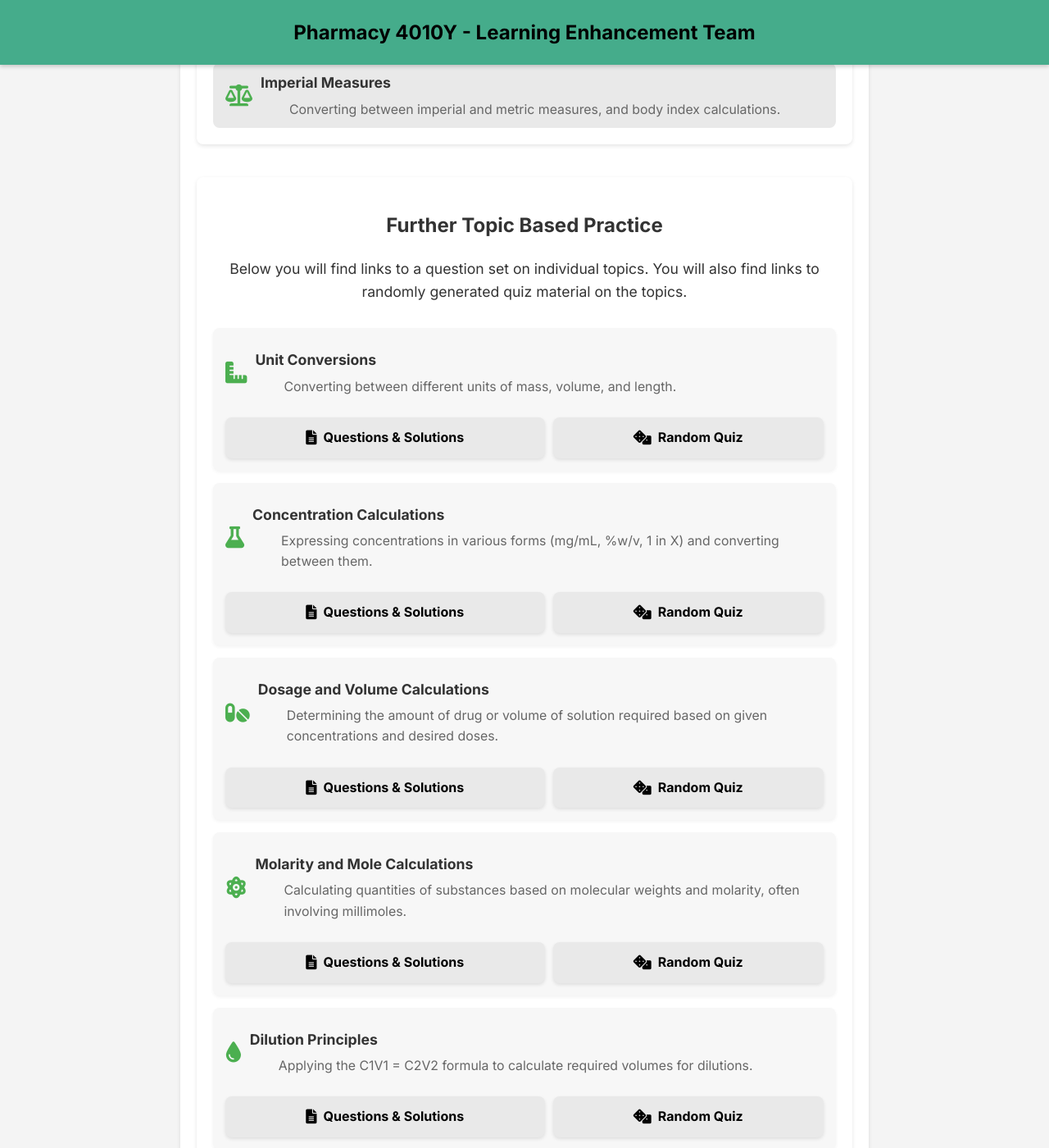
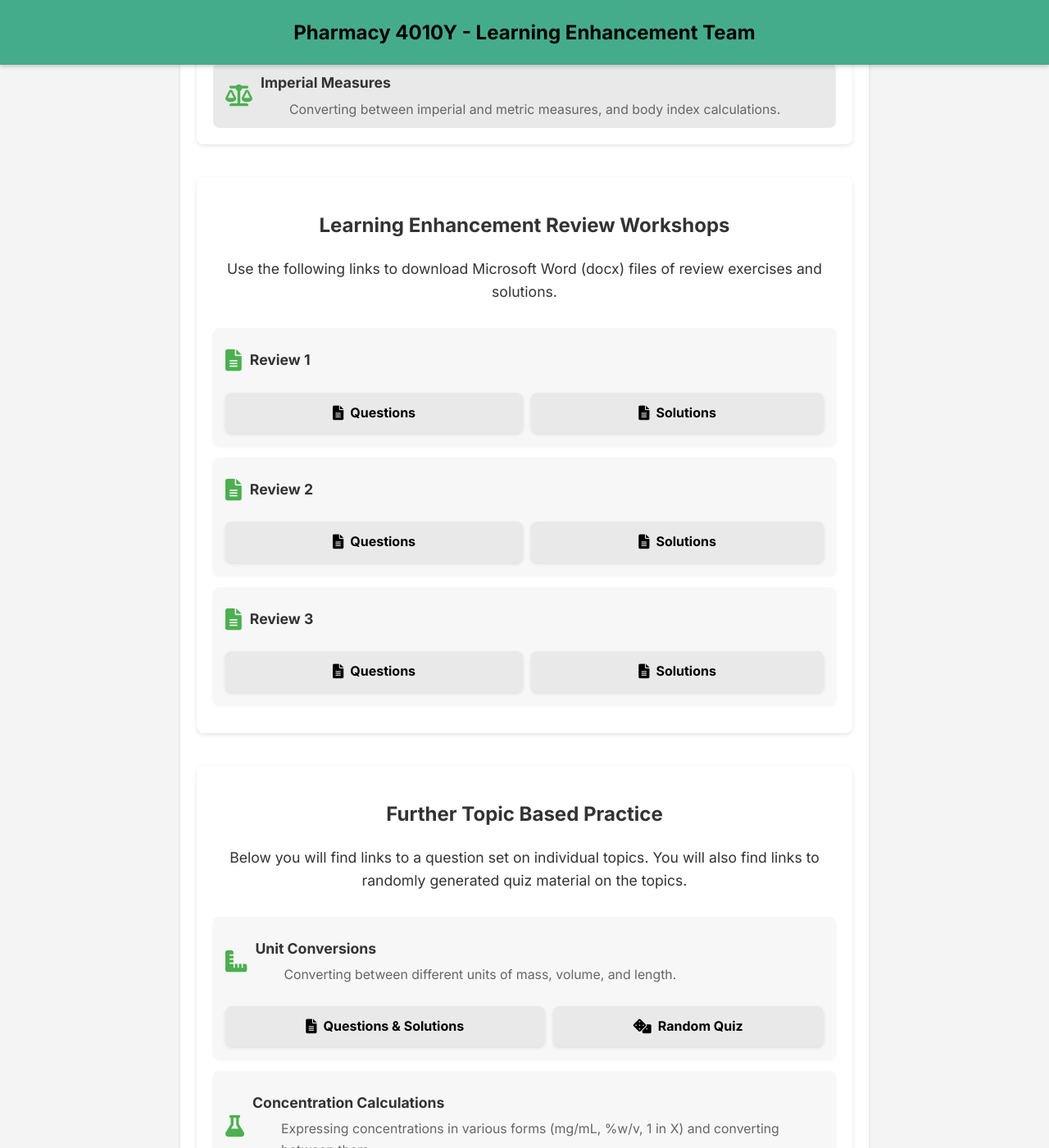
Before and after one commit to probe973/pha-4010y, a Jekyll site: the page index.html, which Jekyll copies as it is, in a window 1280 px wide and 1400 px high, scrolled down 593 px. Shown: the whole window at 82% size. Built offline with Jekyll 4.4.1, drawn with Linux system fonts in a browser that asks for light colours.

```diff
--- a/index.html
+++ b/index.html
@@ -287,6 +287,59 @@
             </div>
         </section>
 
+        <section class="topic-section">
+            <h2>Learning Enhancement Review Workshops</h2>
+            <p>Use the following links to download Microsoft Word (docx) files of review exercises and solutions.</p>
+            <div class="topic-group">
+                <div class="topic-header">
+                    <i class="fas fa-file-alt topic-icon"></i>
+                    <div>
+                        <h3>Review 1</h3>
+                    </div>
+                </div>
+                 <div class="topic-buttons">
+                     <a href="workshops/PhaReview1.docx" class="action-button">
+                         <i class="fas fa-file-alt"></i> Questions
+                     </a>
+                     <a href="workshops/PhaReview1_solutions.docx" class="action-button">
+                         <i class="fas fa-file-alt"></i> Solutions
+                     </a>
+                 </div>
+            </div>
+            <div class="topic-group">
+                <div class="topic-header">
+                    <i class="fas fa-file-alt topic-icon"></i>
+                    <div>
+                        <h3>Review 2</h3>
+                    </div>
+                </div>
+                 <div class="topic-buttons">
+                     <a href="workshops/PhaReview2.docx" class="action-button">
+                         <i class="fas fa-file-alt"></i> Questions
+                     </a>
+                     <a href="workshops/PhaReview2_solutions.docx" class="action-button">
+                         <i class="fas fa-file-alt"></i> Solutions
+                     </a>
+                 </div>
+            </div>
+            <div class="topic-group">
+                <div class="topic-header">
+                    <i class="fas fa-file-alt topic-icon"></i>
+                    <div>
+                        <h3>Review 3</h3>
+                    </div>
+                </div>
+                 <div class="topic-buttons">
+                     <a href="workshops/PhaReview3.docx" class="action-button">
+                         <i class="fas fa-file-alt"></i> Questions
+                     </a>
+                     <a href="workshops/PhaReview3_solutions.docx" class="action-button">
+                         <i class="fas fa-file-alt"></i> Solutions
+                     </a>
+                 </div>
+            </div>
+        </section>
+
         <!-- Further Topic Based Practice Block -->
         <section class="topic-section"> <!-- Changed div to <section> -->
             <h2>Further Topic Based Practice</h2>
```
